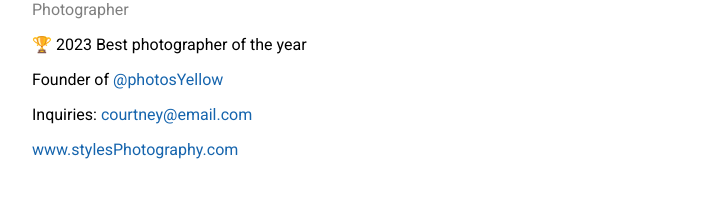
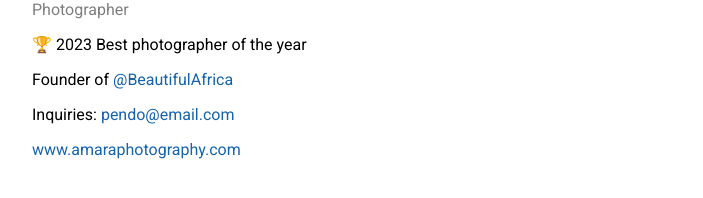
Before and after one commit to 2Kelvin/useState-react-hook, a React (Create React App) app: page / in a window 1280 px wide. Shown: the part 420-618 px from the top of the page, without its empty margins (288-991 px from the left). Built offline with nearby package versions, Linux system fonts and the light colour scheme.

Commit message:
learn useState from docs

```diff
--- a/src/App.js
+++ b/src/App.js
@@ -9,8 +9,8 @@ function App() {
 
   function handleFollow() {
     setIsClicked(!isClicked);
-    setFollowers(followers + 1);
     if (isClicked) setFollowers(followers - 1);
+    else setFollowers(followers + 1);
   }
 
   return (
@@ -56,9 +56,9 @@ function App() {
         <h3>Amara Pendo</h3>
         <p className='career'>Photographer</p>
         <p>🏆 2023 Best photographer of the year</p>
-        <p>Founder of <span className='blueLink'>@photosYellow</span></p>
-        <p>Inquiries: <span className='blueLink'>courtney@email.com</span></p>
-        <span className='blueLink'>www.stylesPhotography.com</span>
+        <p>Founder of <span className='blueLink'>@BeautifulAfrica</span></p>
+        <p>Inquiries: <span className='blueLink'>pendo@email.com</span></p>
+        <span className='blueLink'>www.amaraphotography.com</span>
       </div>
     </div>
   );
```
